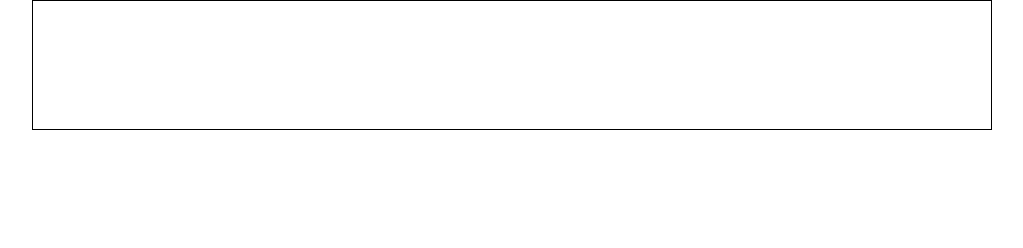
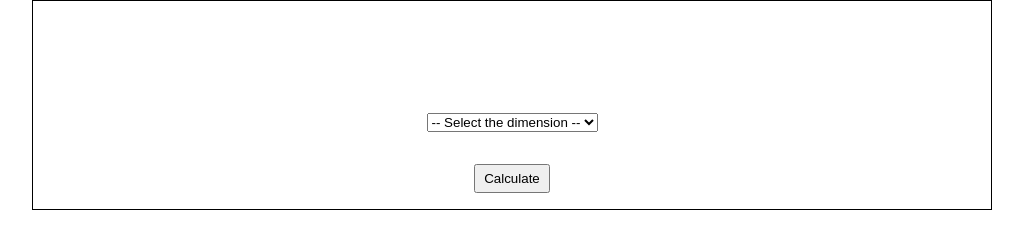
Before and after one commit to yamanidev/matrixulator, a plain HTML site: page index.html in a window 1280 px wide. Shown: the whole page, without its empty margins (128-1151 px from the left). Drawn offline with Linux system fonts and the light colour scheme.

Commit message:
Markup for main components

```diff
--- a/index.html
+++ b/index.html
@@ -10,7 +10,18 @@
 <body>
     <main>
         <div class="container">
+            <select id="dimensionSelector">
+                <option value="" selected disabled hidden>-- Select the dimension --</option>
+                <option value="">1</option>
+                <option value="">2</option>
+                <option value="">3</option>
+                <option value="">4</option>
+                <option value="">5</option>
+            </select>
+            <div id="matrix">
 
+            </div>
+            <button id="calculateDetBtn">Calculate</button>
         </div>
     </main>
     <script src="scripts/script.js"></script>
```
